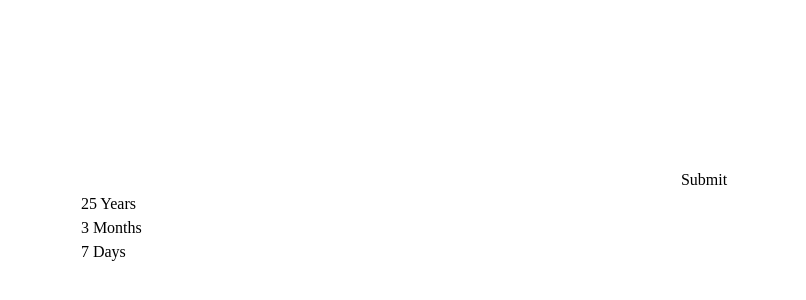
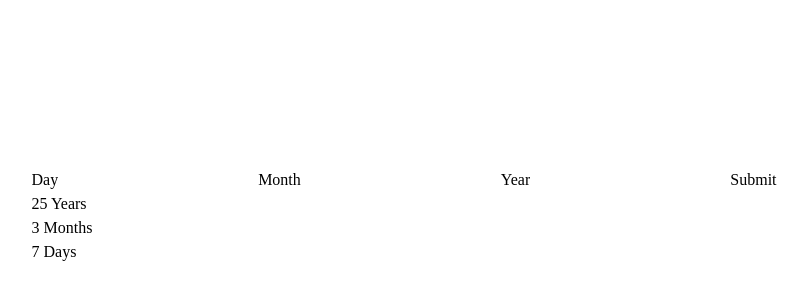
Before and after one commit to Saltysam101/fm-agecalculator, a Next.js app: page / in a window 1280 px wide. Shown: the part 184-484 px from the top of the page, without its empty margins (236-1042 px from the left). Built offline with nearby package versions, Linux system fonts and the light colour scheme.

Commit message:
added dayjs

```diff
--- a/package.json
+++ b/package.json
@@ -10,6 +10,7 @@
   },
   "dependencies": {
     "@t3-oss/env-nextjs": "^0.7.0",
+    "dayjs": "^1.11.10",
     "next": "^13.5.4",
     "react": "18.2.0",
     "react-dom": "18.2.0",
--- a/src/pages/index.tsx
+++ b/src/pages/index.tsx
@@ -1,4 +1,7 @@
 import Head from "next/head";
+import * as dayjs from 'dayjs';
+
+console.log(dayjs)
 
 export default function Home() {
   return (
@@ -11,9 +14,12 @@ export default function Home() {
       <main className="flex min-h-screen flex-col items-center justify-center">
         <div>
           <form action="">
-            <input type="number" />
+            <label htmlFor="day">Day</label>
+            <input id="day" type="number" />
+            <label htmlFor="month">Month</label>
             <input type="text" />
-            <input type="number" />
+            <label htmlFor="year">Year</label>
+            <input id="year" type="number" />
             <button type="submit">Submit</button>
           </form>
           <section>
```
Also changed, not shown: 1 other file (tests, documents, lock files or other folders).
